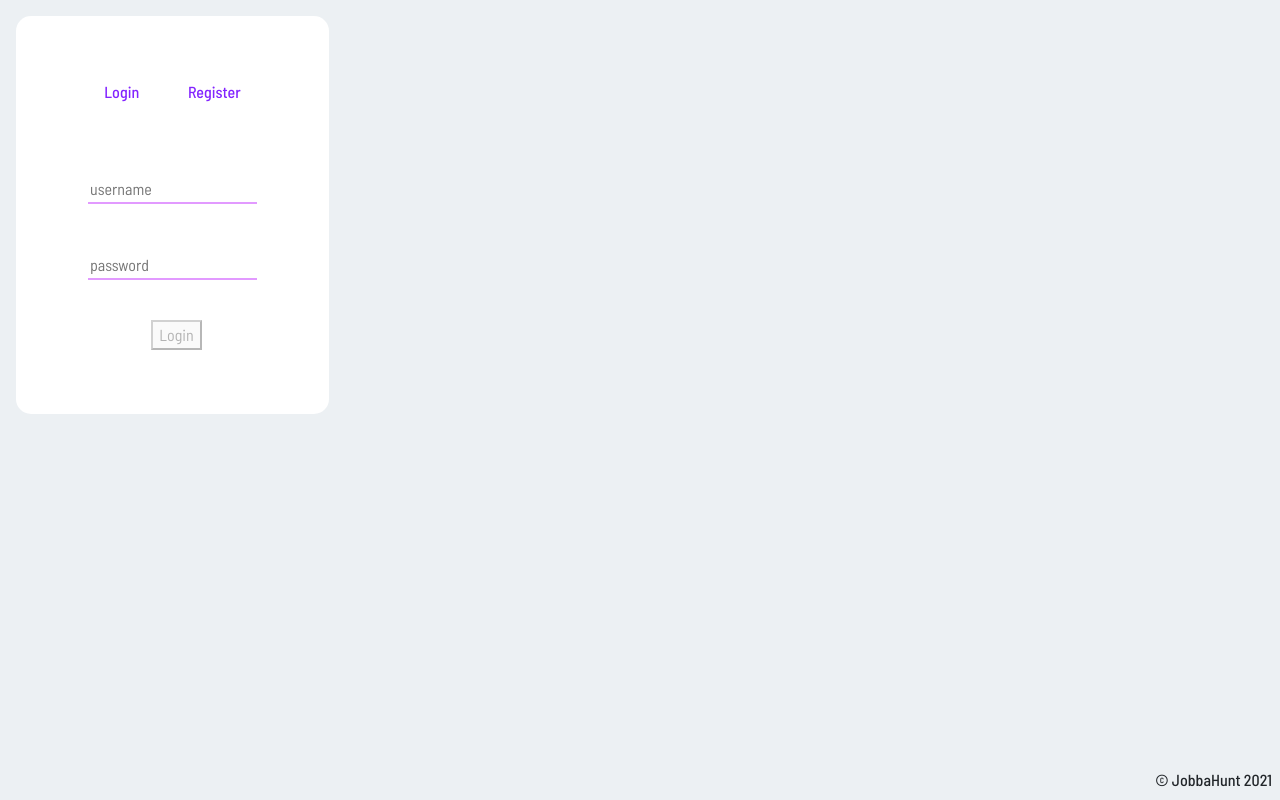
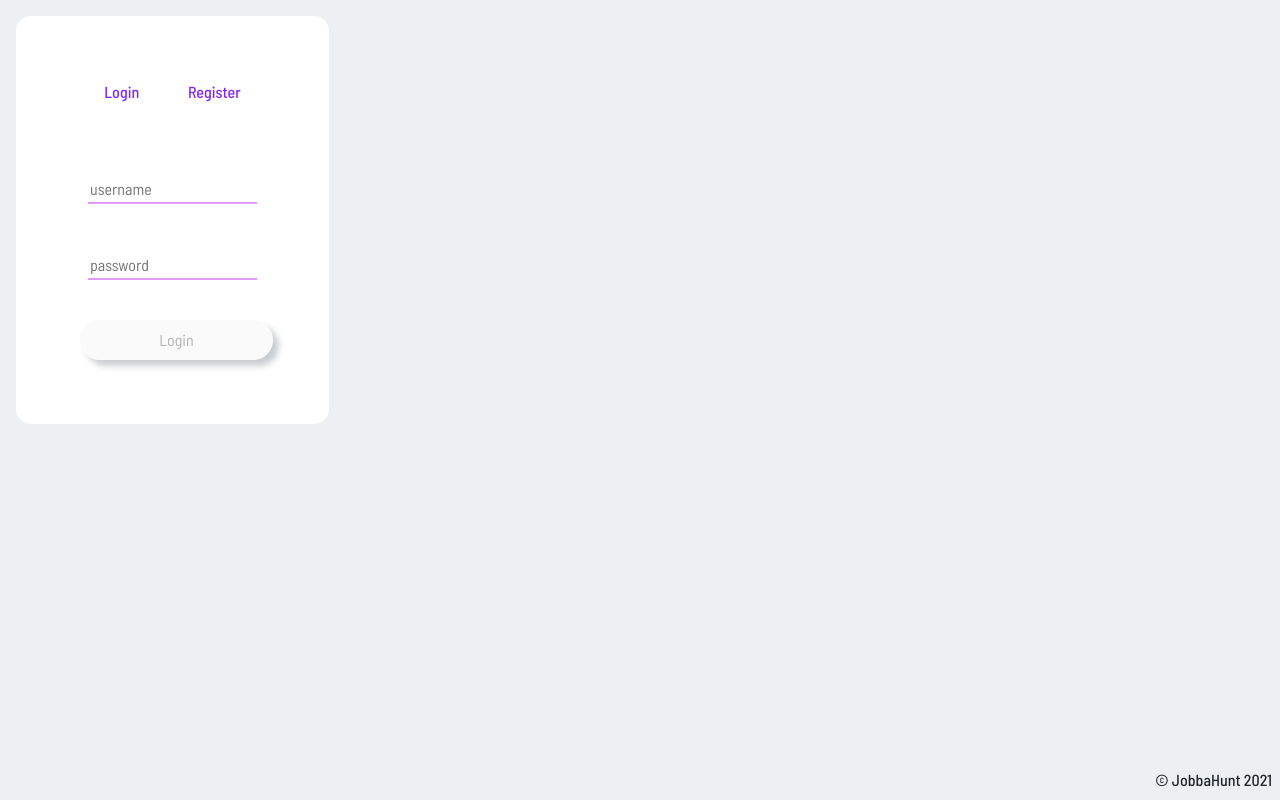
Before and after one commit to AdilIqbal95/Career_App, a React app in the folder react-client/: page / in a window 1280 px wide. Built offline with nearby package versions, Linux system fonts and the light colour scheme; a web font is replaced by a local one.

Commit message:
:lipstick: add universal button styling

```diff
--- a/react-client/src/index.scss
+++ b/react-client/src/index.scss
@@ -13,6 +13,7 @@
 @import './pages/LandingPage/landingpage';
 @import './pages/JobbaHut/jobbahut';
 @import './pages/EditProfile/editprofile';
+@import './pages/Search/Search';
 
 // Components
 @import './components/Profile/profile';
@@ -36,3 +37,21 @@ body {
         align-items: center;
     }
 }
+
+button {
+    display: block;
+    width: 100%;
+    border: none;
+    outline: none;
+    box-sizing: border-box;
+    margin-top: 20px;
+    height: 40px;
+    border-radius: 20px;
+    cursor: pointer;
+    box-shadow: 6px 6px 6px #cbced1, -6px -6px 6px white;
+    transition: 0.5s;
+    }
+
+button:hover {
+    box-shadow: none;
+    }
```
